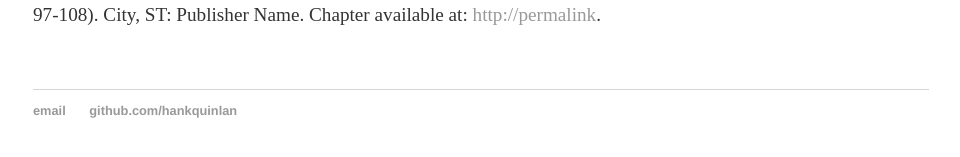
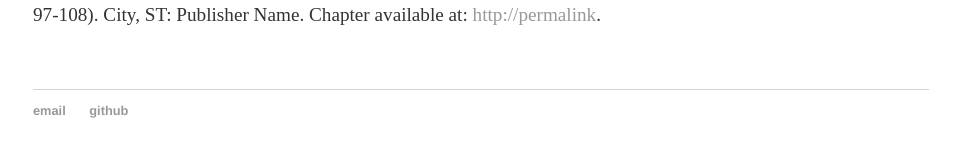
Before and after one commit to milkshieh/milkshieh.github.io, a Jekyll site: the page built from cv/index.html, in a window 1280 px wide. Shown: the part 427-584 px from the top of the page, without its empty margins (159-1119 px from the left). Built offline with Jekyll 4.4.1, drawn with Linux system fonts in a browser that asks for light colours.

Commit message:
Update default.html
rewrite some personal info

```diff
--- a/_layouts/default.html
+++ b/_layouts/default.html
@@ -25,8 +25,8 @@
 
   <footer>
    <ul>
-   <li><a href="mailto:hankquinlanhub@gmail.com">email</a></li>
-   <li><a href="https://github.com/hankquinlan">github.com/hankquinlan</a></li>
+   <li><a href="mailto:milkshieh@gmail.com">email</a></li>
+   <li><a href="https://github.com/milkshieh">github</a></li>
    </ul>
   </footer>
   </body>
```
